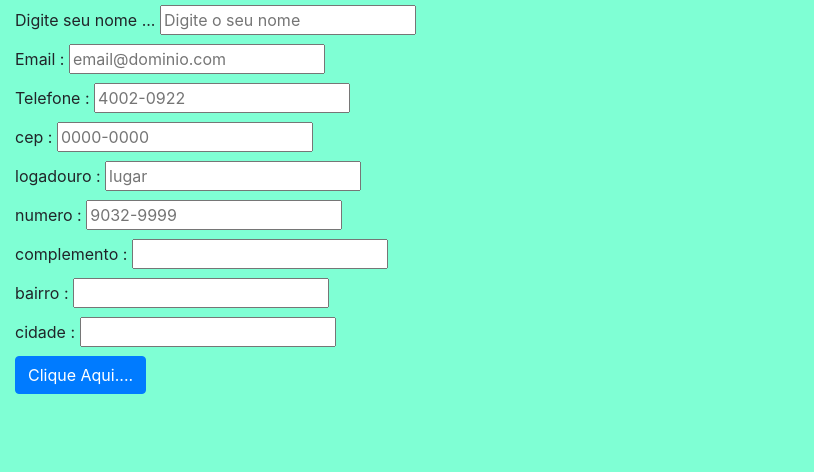
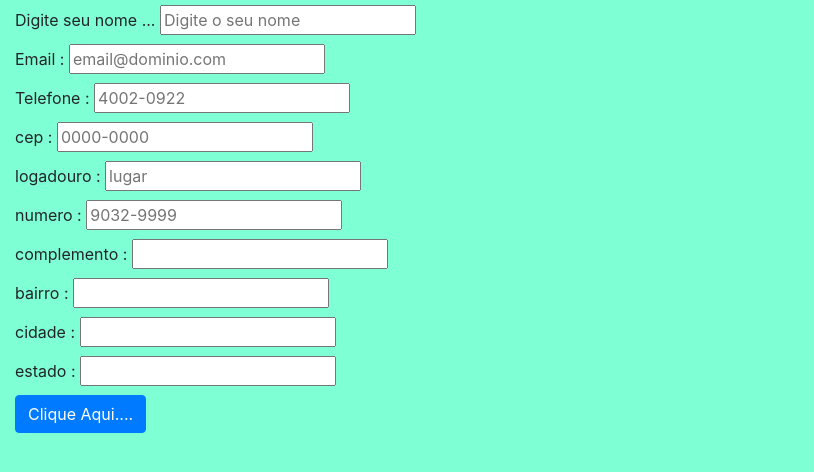
Before and after one commit to NegoSavva/Projeto-Inical, a plain HTML site: page index.html in a window 1280 px wide. Shown: the part 216-688 px from the top of the page, without its empty margins (0-814 px from the left). Drawn offline with nearby package versions, Linux system fonts and the light colour scheme.

Commit message:
formulário

```diff
--- a/index.html
+++ b/index.html
@@ -61,6 +61,11 @@
                 <input type="text" id="cidade" >
             </div>
 
+            <div class="mb-1">
+                <label for="estado">estado :</label>
+                <input type="text" id="estado" >
+            </div>
+
 
 
             <input type="button" id="botao"
--- a/script.js
+++ b/script.js
@@ -20,6 +20,8 @@ var bairro = document.getElementById("bairro");
 
 var cidade = document.getElementById("cidade");
 
+var estado = document.getElementById("estado");
+
 
 function alertar(event){
    // alert("voce clicou no botão !!!" + nome.value);
@@ -30,5 +32,6 @@ function alertar(event){
    + "\n complemento" + complemento.value
    + "\n bairro" + bairro.value
    + "\n cidade" + cidade.value
+   + "\n estado" + estado.value
    ;
 }
```
